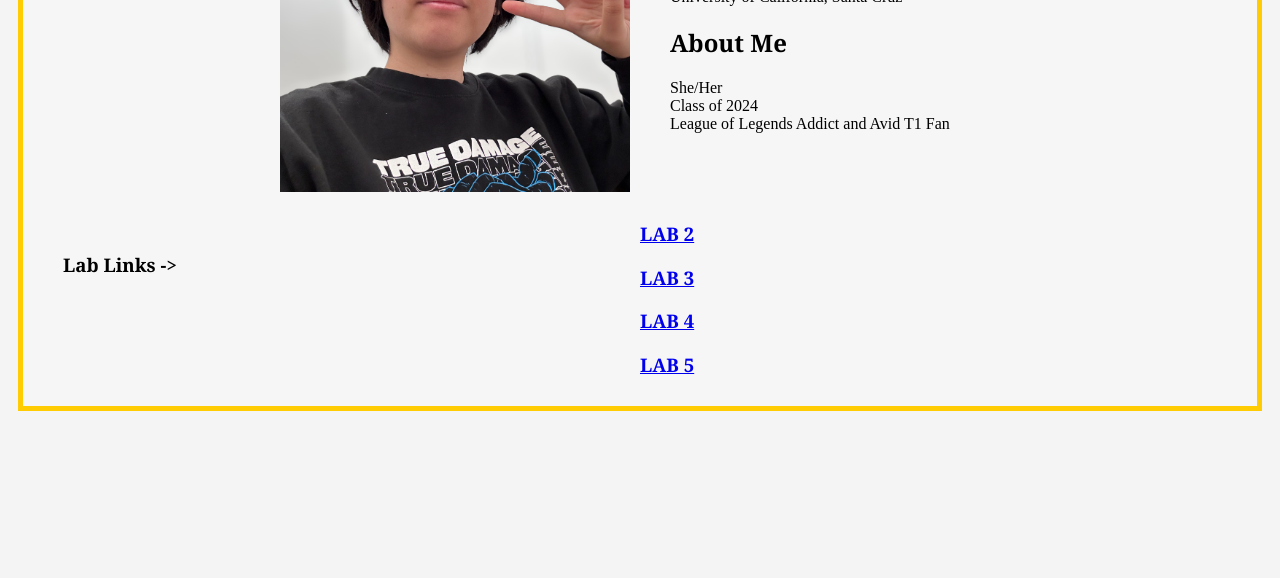
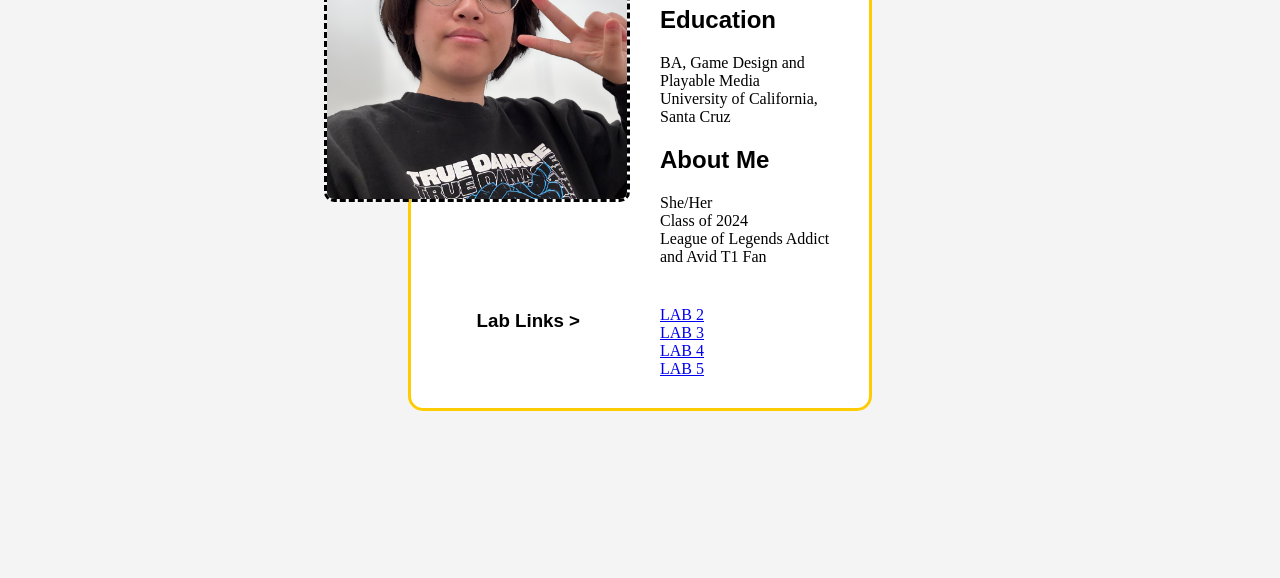
Before and after one commit to aikoijin/art101, a plain HTML site: page index.html in a window 1280 px wide. Shown: the part 222-800 px from the top of the page. Drawn offline with nearby package versions, Linux system fonts and the light colour scheme.

Commit message:
CSS and HTML

```diff
--- a/css/homepage.css
+++ b/css/homepage.css
@@ -3,26 +3,30 @@
 .pfp-photo {
   margin: 10px;
   float: right;
-  max-width: 350px;
-}
-
-.lab-links-header {
-  float: right;
-  margin-top: 50px;
-  margin-right: 90px;
+  max-width: 300px;
+  border-radius: 10px;
+  border-style: dashed;
+  border-width: 3px;
 }
 
 .lab-links {
-  margin-top: 50px;
-  margin-bottom: 50px;
-  margin-left: 30px;
+  float: right;
+  margin-top: 5px;
+  margin-right: 60px;
+}
+
+.lab {
+  float: left;
+  margin-top: 20px;
+  margin-left: 20px;
 }
 
 .bio {
   margin-top: 50px;
-  margin-bottom: 50px;
-  margin-left: 30px;
+  margin-bottom: 20px;
+  margin-left: 20px;
 }
+
 /* https://www.w3schools.com/howto/howto_css_two_columns.asp */
 .column {
   float: left;
--- a/css/site.css
+++ b/css/site.css
@@ -9,7 +9,7 @@ body {
 
 /* we can have rules apply to multiple elements at the same time with commas */
 h1,h2,h3 {
-  font-family: Georgia, 'Times New Roman', Times, serif;
+  font-family: Arial, Helvetica, sans-serif;
 }
 
 /* and we can have rules that overlap other rules, both take effect */
@@ -20,11 +20,12 @@ h1 {
 
 /* the hashtag in a CSS selector selects an element by id, e.g., id="content" */
 #content {
-  margin-top: 10px;
-  margin-bottom: 10px;
-  margin-left: 10px;
-  margin-right: 10px;
-  padding: 10px;
-  border: solid 5px #ffcc04;
-  background-color: #f6f6f6;
+  margin-top: 50px;
+  margin-bottom: 50px;
+  margin-left: 400px;
+  margin-right: 400px;
+  border-radius: 15px;
+  padding: 30px;
+  border: solid 3px #ffcc04;
+  background-color: #ffffff;
 }
--- a/index.html
+++ b/index.html
@@ -35,20 +35,20 @@
 		<div class="row">
 			<div class="column"><img class = "pfp-photo" src="./img/Bel pfp.png" alt ="Headshot Photo" /></div>
 		<div class = "column">
-			<div class = "bio">
+			<div class="bio">
 			<h1>Michelle Wang</h1>
 
 			<div class="education">
 				<h2> Education </h2>
-					<p>BA, Game Design and Playable Media<br />
-						University of California, Santa Cruz</p>
+					BA, Game Design and Playable Media<br />
+						University of California, Santa Cruz
 			</div>
 
-			<div class = "about me">
+			<div class = "about">
 				<h2>About Me</h2>
-					<p>She/Her<br />
+					She/Her<br />
 					Class of 2024<br />
-					League of Legends Addict and Avid T1 Fan</p>
+					League of Legends Addict and Avid T1 Fan
 			</div>
 			</div>
 			</div>
@@ -59,24 +59,15 @@
 				<nav id="links">
 				<div class="lab-links">
 				<!-- Put links to labs here. -->
-				<h3>Lab Links -> </h3>
+				<h3>Lab Links ></h3>
 				</div>
 			</nav></div>
 		<div class = "column">
 			<div class="lab">
-				<a href="https://en.wikipedia.org/wiki/Cat" target = "_new"><h3>LAB 2</h3></a>
-			</div>
-
-			<div class = "lab">
-				<a href="https://en.wikipedia.org/wiki/Cat" target = "_new"><h3>LAB 3</h3></a>
-			</div>
-
-			<div class="lab">
-				<a href="https://en.wikipedia.org/wiki/Cat" target = "_new"><h3>LAB 4</h3></a>
-			</div>
-
-			<div class = "lab">
-				<a href="https://en.wikipedia.org/wiki/Cat" target = "_new"><h3>LAB 5</h3></a>
+				<a href="https://en.wikipedia.org/wiki/Cat" target = "_new">LAB 2</a><br />
+				<a href="https://en.wikipedia.org/wiki/Cat" target = "_new">LAB 3</a><br />
+				<a href="https://en.wikipedia.org/wiki/Cat" target = "_new">LAB 4</a><br />
+				<a href="https://en.wikipedia.org/wiki/Cat" target = "_new">LAB 5</a><br />
 			</div>
 		</div>
 
```
